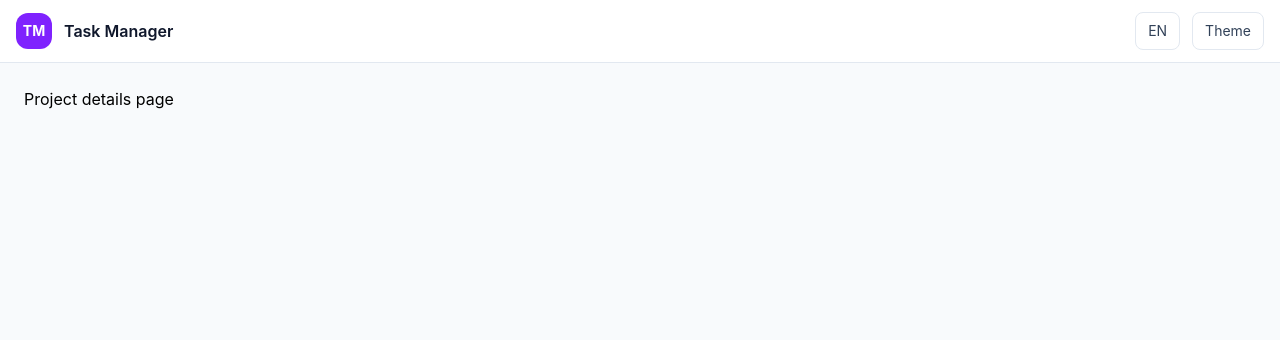
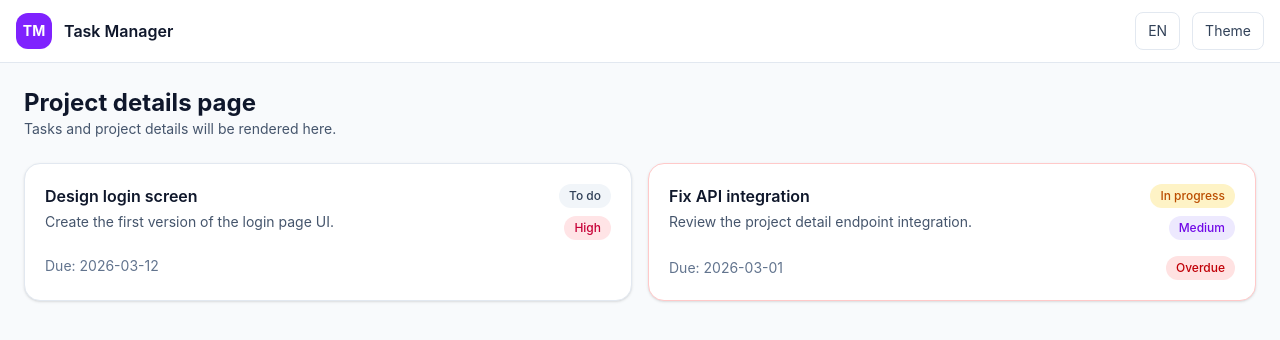
Before and after one commit to viniciuslft/task-manager-system, a Vue app in the folder frontend/: page /projects/1 in a window 1280 px wide. Shown: the top 340 px of the page. Built offline with nearby package versions, Linux system fonts and the light colour scheme; no server answers; the HTML template or start-up script is replaced by a standard one.

Commit message:
TMS-161 | 🎨 Create TaskCard component

```diff
--- /dev/null
+++ b/frontend/src/components/tasks/TaskCard.vue
@@ -0,0 +1,119 @@
+<template>
+  <article
+    class="rounded-2xl border bg-white p-5 shadow-sm transition hover:shadow-md dark:bg-slate-950"
+    :class="containerClasses"
+  >
+    <div class="flex items-start justify-between gap-4">
+      <div class="space-y-1">
+        <h3 class="text-base font-semibold text-slate-900 dark:text-slate-100">
+          {{ title }}
+        </h3>
+
+        <p class="text-sm text-slate-600 dark:text-slate-400">
+          {{ description || 'No description provided.' }}
+        </p>
+      </div>
+
+      <div class="flex flex-col items-end gap-2">
+        <span
+          class="inline-flex items-center rounded-full px-2.5 py-1 text-xs font-medium"
+          :class="statusClasses"
+        >
+          {{ statusLabel }}
+        </span>
+
+        <span
+          class="inline-flex items-center rounded-full px-2.5 py-1 text-xs font-medium"
+          :class="priorityClasses"
+        >
+          {{ priorityLabel }}
+        </span>
+      </div>
+    </div>
+
+    <div class="mt-4 flex items-center justify-between">
+      <p class="text-sm text-slate-500 dark:text-slate-400">
+        Due: {{ dueDateText }}
+      </p>
+
+      <span
+        v-if="isOverdue"
+        class="inline-flex items-center rounded-full bg-red-100 px-2.5 py-1 text-xs font-medium text-red-700 dark:bg-red-950/40 dark:text-red-300"
+      >
+        Overdue
+      </span>
+    </div>
+  </article>
+</template>
+
+<script setup lang="ts">
+import { computed } from 'vue'
+
+interface Props {
+  title: string
+  description?: string
+  status: 'todo' | 'in_progress' | 'done'
+  priority: 'low' | 'medium' | 'high'
+  dueDate?: string | null
+  isOverdue?: boolean
+}
+
+const props = withDefaults(defineProps<Props>(), {
+  description: '',
+  dueDate: null,
+  isOverdue: false,
+})
+
+const statusLabel = computed(() => {
+  const labels = {
+    todo: 'To do',
+    in_progress: 'In progress',
+    done: 'Done',
+  }
+
+  return labels[props.status]
+})
+
+const priorityLabel = computed(() => {
+  const labels = {
+    low: 'Low',
+    medium: 'Medium',
+    high: 'High',
+  }
+
+  return labels[props.priority]
+})
+
+const statusClasses = computed(() => {
+  const classes = {
+    todo: 'bg-slate-100 text-slate-700 dark:bg-slate-800 dark:text-slate-300',
+    in_progress: 'bg-amber-100 text-amber-700 dark:bg-amber-950/40 dark:text-amber-300',
+    done: 'bg-emerald-100 text-emerald-700 dark:bg-emerald-950/40 dark:text-emerald-300',
+  }
+
+  return classes[props.status]
+})
+
+const priorityClasses = computed(() => {
+  const classes = {
+    low: 'bg-sky-100 text-sky-700 dark:bg-sky-950/40 dark:text-sky-300',
+    medium: 'bg-violet-100 text-violet-700 dark:bg-violet-950/40 dark:text-violet-300',
+    high: 'bg-rose-100 text-rose-700 dark:bg-rose-950/40 dark:text-rose-300',
+  }
+
+  return classes[props.priority]
+})
+
+const containerClasses = computed(() => {
+  if (props.isOverdue) {
+    return 'border-red-200 dark:border-red-900/50'
+  }
+
+  return 'border-slate-200 dark:border-slate-800'
+})
+
+const dueDateText = computed(() => {
+  if (!props.dueDate) return 'No due date'
+  return props.dueDate
+})
+</script>
--- a/frontend/src/views/ProjectDetailView.vue
+++ b/frontend/src/views/ProjectDetailView.vue
@@ -1,11 +1,39 @@
 <template>
   <AppShell>
-    <div>
-        Project details page
+    <div class="space-y-6">
+      <div>
+        <h1 class="text-2xl font-bold text-slate-900 dark:text-slate-100">
+          Project details page
+        </h1>
+        <p class="text-sm text-slate-600 dark:text-slate-400">
+          Tasks and project details will be rendered here.
+        </p>
+      </div>
+
+      <div class="grid gap-4 md:grid-cols-2">
+        <TaskCard
+          title="Design login screen"
+          description="Create the first version of the login page UI."
+          status="todo"
+          priority="high"
+          due-date="2026-03-12"
+          :is-overdue="false"
+        />
+
+        <TaskCard
+          title="Fix API integration"
+          description="Review the project detail endpoint integration."
+          status="in_progress"
+          priority="medium"
+          due-date="2026-03-01"
+          :is-overdue="true"
+        />
+      </div>
     </div>
   </AppShell>
 </template>
 
 <script setup lang="ts">
 import AppShell from '@/components/layout/AppShell.vue'
+import TaskCard from '@/components/tasks/TaskCard.vue'
 </script>
```
